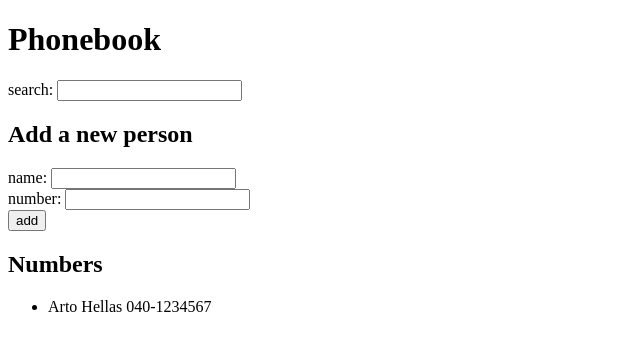
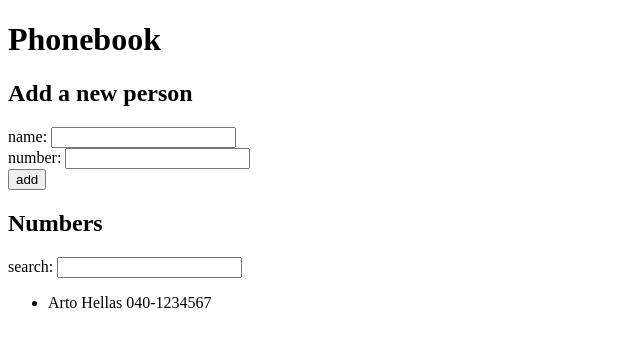
Before and after one commit to EthanDuggan/fullstackopen.com-exercises, a React (Create React App) app in the folder part2/phonebook/: page / in a window 1280 px wide. Shown: the top 350 px of the page, without its empty margins (0-640 px from the left). Built offline with nearby package versions, Linux system fonts and the light colour scheme.

Commit message:
completed exercise 2.10

```diff
--- a/part2/phonebook/src/App.js
+++ b/part2/phonebook/src/App.js
@@ -1,4 +1,7 @@
 import {useState} from 'react'
+
+import AddPersonForm from './components/AddPersonForm'
+import Phonebook from './components/Phonebook'
 
 const App = () => {
   const [persons, setPersons] = useState([
@@ -34,24 +37,18 @@ const App = () => {
     setNewNumber('')
   }
 
-  const filteredPersons = persons.filter((person) => person.name.toLowerCase().includes(searchQuery.toLocaleLowerCase()))
-
   return (
     <div>
       <h1>Phonebook</h1>
-      <form onSubmit={(e) => e.preventDefault()}>
-        <div>search: <input value={searchQuery} onChange={handleSearchQueryChange}/></div>
-      </form>
+
+
       <h2>Add a new person</h2>
-      <form onSubmit={addPerson}>
-        <div>name: <input value={newName} onChange={handleFormNameChange}/></div>
-        <div>number: <input value={newNumber} onChange={handleFormNumberChange}/></div>
-        <div><button type='submit'>add</button></div>
-      </form>
+
+      <AddPersonForm addPerson={addPerson} handleFormNameChange={handleFormNameChange} handleFormNumberChange={handleFormNumberChange} newName={newName} newNumber={newNumber} />
+
       <h2>Numbers</h2>
-      <ul>
-        {filteredPersons.map(person => <li key={person.name}>{person.name} {person.number}</li>)}
-      </ul>
+
+      <Phonebook persons={persons} searchQuery={searchQuery} handleSearchQueryChange={handleSearchQueryChange}/>
     </div>
   )
 }
--- /dev/null
+++ b/part2/phonebook/src/components/AddPersonForm.js
@@ -0,0 +1,12 @@
+const AddPersonForm = ({addPerson, handleFormNameChange, handleFormNumberChange, newName, newNumber}) => {
+
+    return (
+        <form onSubmit={addPerson}>
+            <div>name: <input value={newName} onChange={handleFormNameChange}/></div>
+            <div>number: <input value={newNumber} onChange={handleFormNumberChange}/></div>
+            <div><button type='submit'>add</button></div>
+        </form>
+    )
+}
+
+export default AddPersonForm
--- /dev/null
+++ b/part2/phonebook/src/components/Contact.js
@@ -0,0 +1,5 @@
+const Contact = ({person}) => {
+    return <li>{person.name} {person.number}</li>
+}
+
+export default Contact
--- /dev/null
+++ b/part2/phonebook/src/components/Phonebook.js
@@ -0,0 +1,19 @@
+import Contact from './Contact'
+
+const Phonebook = ({persons, searchQuery, handleSearchQueryChange}) => {
+
+    const filteredPersons = persons.filter((person) => person.name.toLowerCase().includes(searchQuery.toLocaleLowerCase()))
+
+    return (
+        <div>
+            <form onSubmit={(e) => e.preventDefault()}>
+                <div>search: <input value={searchQuery} onChange={handleSearchQueryChange}/></div>
+            </form>
+            <ul>
+                {filteredPersons.map(person => <Contact key={person.name} person={person} />)}
+            </ul>
+        </div>
+    )
+}
+
+export default Phonebook
```
